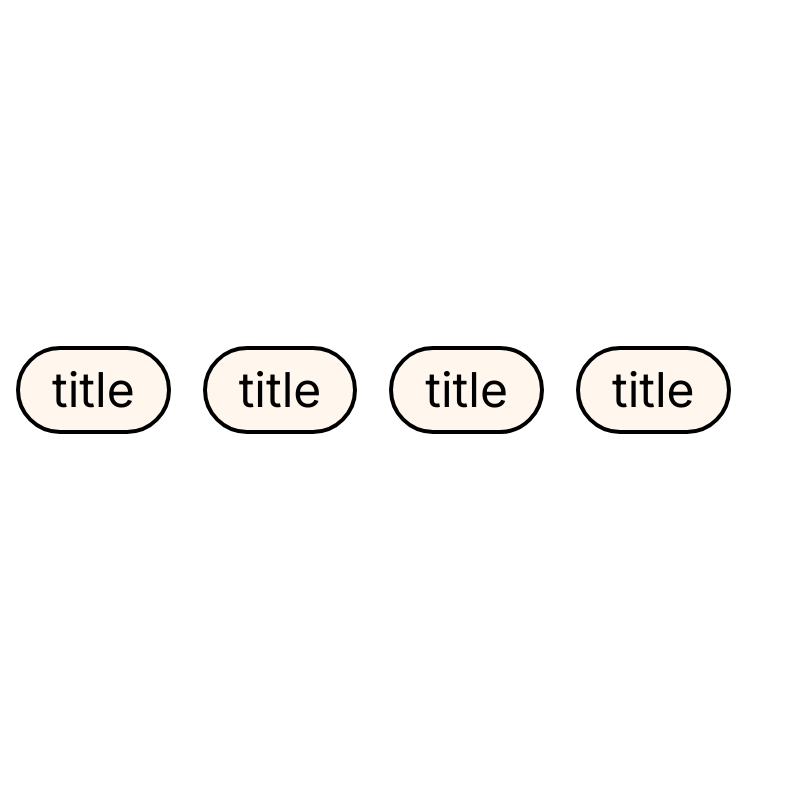
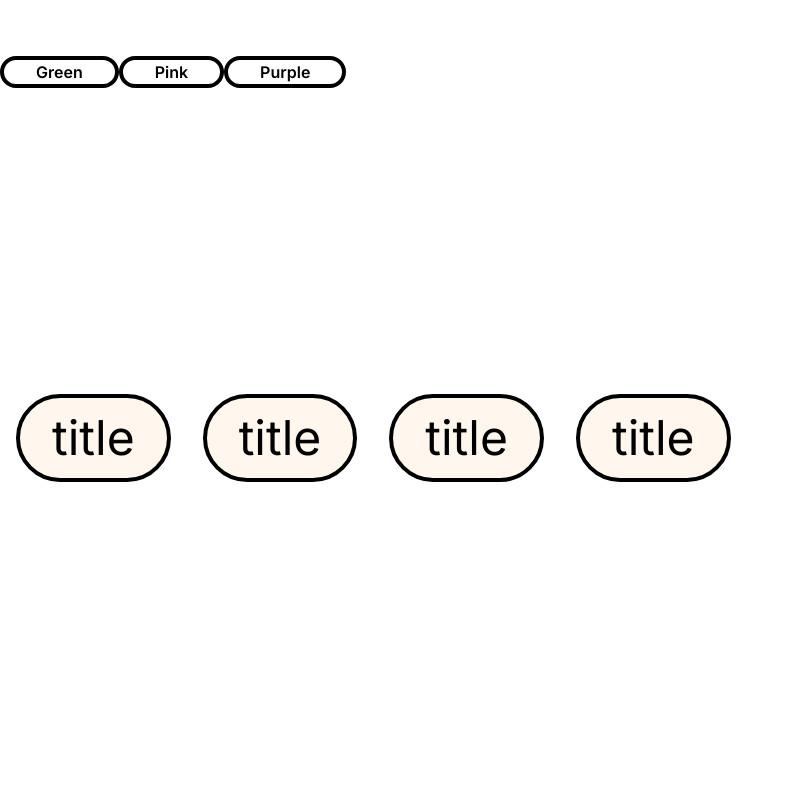
Before and after one commit to hadeya3ik/portfolio, a Next.js app: page / in a window 1280 px wide. Shown: the top 789 px of the page, without its empty margins (0-794 px from the left). Built offline with nearby package versions, Linux system fonts and the light colour scheme.

Commit message:
scroll col change, inersecctionObserver

```diff
--- a/app/globals.css
+++ b/app/globals.css
@@ -2,16 +2,21 @@
 @tailwind components;
 @tailwind utilities;
 
+/* @layer base {
+  :root {
+    --background: 102 65 169;
+    --foreground: 255 255 255;
 
+    --primary: 102 65 169;
+    --primary-foreground: 255 255 255;
 
-.bg {
-  stroke: var(--accent);
-  opacity: 0.3;
-}
+    --secondary: 196 26 105;
+    --secondary-foreground: 255 255 255;
 
-#progress {
-  position: fixed;
-  top: 20px;
-  left: 20px;
-  transform: rotate(-90deg);
-}
+    --muted: 59 7 100;
+    --muted-foreground: 255 255 255;
+
+    --accent: 88 202 155;
+    --accent-foreground: 255 255 255;
+  }
+} */
--- a/app/page.tsx
+++ b/app/page.tsx
@@ -1,20 +1,61 @@
+'use client'
 import Cards from "@/components/Cards";
 import HoverCards from "@/components/HoverCards";
 import MagneticButtons from "@/components/MagneticButtons";
-import React from 'react'
+import React, { useEffect, useRef } from 'react'
 import Works from "@/components/Works";
 import VerticalSlider from "@/components/VerticalSlider";
 import NavBar from "@/components/NavBar";
+import { motion, animate, useMotionTemplate, useMotionValue } from 'framer-motion'
+import ColorChanger from "@/components/ColorChanger";
 
 export default function Home() {
+  const primary = useMotionValue('102 65 169')
+  const background = useMotionTemplate`rgb(${primary})`
+  const verticalSliderRef = useRef<HTMLDivElement>(null);
+
+  function ChangCol(e: React.MouseEvent<HTMLButtonElement>) {
+    const color = e.currentTarget.getAttribute('data-color') as string
+    const root = document.documentElement
+    root.style.setProperty('--primary', color)
+    animate(primary, color, { duration: 1 })
+  }
+
+  useEffect(() => {
+    const observer = new IntersectionObserver(
+      ([entry]) => {
+        if (entry.isIntersecting) {
+          animate(primary, '255 255 255', { duration: 1 }); // Change to white when VerticalSlider is in view
+        } else {
+          animate(primary, '102 65 169', { duration: 1 }); // Change back to initial color when VerticalSlider is not in view
+        }
+      },
+      { threshold: 0.5 } // Adjust the threshold as needed
+    );
+
+    if (verticalSliderRef.current) {
+      observer.observe(verticalSliderRef.current);
+    }
+
+    return () => {
+      if (verticalSliderRef.current) {
+        observer.unobserve(verticalSliderRef.current);
+      }
+    };
+  }, [primary]);
+
   return (
-    <main className="">
-      <NavBar/>
-      <MagneticButtons/>
-      <VerticalSlider/>
-      <Works/>
-      <HoverCards/>
-      <Cards/>
-    </main>
+    <motion.section style={{ background }}>
+        <div className='container'></div>
+        <NavBar />
+        <ColorChanger/>
+        <MagneticButtons />
+        <div ref={verticalSliderRef}>
+          <VerticalSlider />
+        </div>
+        <Works />
+        <HoverCards />
+        <Cards />
+    </motion.section>
   );
 }
--- /dev/null
+++ b/components/ColorChanger.tsx
@@ -0,0 +1,32 @@
+'use client'
+import React from 'react'
+import { motion, animate, useMotionTemplate, useMotionValue } from 'framer-motion'
+
+function ColorChanger() {
+  const primary = useMotionValue('102 65 169')
+  const background = useMotionTemplate`rgb(${primary})`
+
+  function ChangCol(e: React.MouseEvent<HTMLButtonElement>) {
+    const color = e.currentTarget.getAttribute('data-color') as string
+    const root = document.documentElement
+    root.style.setProperty('--primary', color)
+    animate(primary, color, { duration: 1 })
+  }
+
+  return (
+    <motion.section className='' >
+      <div className='container bg-primary transition-colors duration-1000 pt-4'>
+          <button className='border-4 border-black px-8 rounded-full font-semibold' onClick={ChangCol} data-color='220 236 205' >
+            Green
+          </button>
+          <button className='border-4 border-black px-8 rounded-full font-semibold' onClick={ChangCol} data-color='251 222 229' >
+            Pink
+          </button>
+          <button className='border-4 border-black px-8 rounded-full font-semibold' onClick={ChangCol} data-color='203 211 247'>
+            Purple
+          </button>
+      </div></motion.section>
+  )
+}
+
+export default ColorChanger
--- a/components/NavBar.tsx
+++ b/components/NavBar.tsx
@@ -7,9 +7,7 @@ function NavBar() {
   const [previousScrollYProgress, setPreviousScrollYProgress] = useState(0);
   const {scrollYProgress} = useScroll();
 
-  useEffect(() => {
 
-    scrollYProgress.on("change", e => console.log(e))},[]);
 
     useMotionValueEvent(scrollYProgress, 'change', (latest) => {
         const previous = previousScrollYProgress;
--- a/components/VerticalSlider.tsx
+++ b/components/VerticalSlider.tsx
@@ -23,7 +23,7 @@ const VerticalSlider = () => {
             style={{ pathLength: scrollYProgress }}
           />
         </svg>
-      <div className="sticky top-[300px] flex items-center overflow-hidden bg-white">
+      <div className="sticky top-[300px] flex items-center overflow-hidden">
         <motion.div style={{ x }} className="flex gap-40">
           {cards.map((card, index) => (
             <div key={index} className="p-4 group relative h-[450px] w-[450px] border-8 border-black bg-orange-50">
--- a/tailwind.config.ts
+++ b/tailwind.config.ts
@@ -13,6 +13,30 @@ const config: Config = {
         "gradient-conic":
           "conic-gradient(from 180deg at 50% 50%, var(--tw-gradient-stops))",
       },
+      colors: {
+        background: 'rgb(var(--background) / <alpha-value>)',
+        foreground: 'rgb(var(--foreground) / <alpha-value>)',
+        primary: {
+          DEFAULT: 'rgb(var(--primary) / <alpha-value>)',
+          foreground: 'rgb(var(--primary-foreground) / <alpha-value>)'
+        },
+        secondary: {
+          DEFAULT: 'rgb(var(--secondary) / <alpha-value>)',
+          foreground: 'rgb(var(--secondary-foreground) / <alpha-value>)'
+        },
+        destructive: {
+          DEFAULT: 'rgb(var(--destructive) / <alpha-value>)',
+          foreground: 'var(--destructive-foreground) / <alpha-value>'
+        },
+        muted: {
+          DEFAULT: 'rgb(var(--muted) / <alpha-value>)',
+          foreground: 'rgb(var(--muted-foreground) / <alpha-value>)'
+        },
+        accent: {
+          DEFAULT: 'rgb(var(--accent) / <alpha-value>)',
+          foreground: 'rgb(var(--accent-foreground) / <alpha-value>)'
+        }
+      }
     },
   },
   plugins: [],
```
